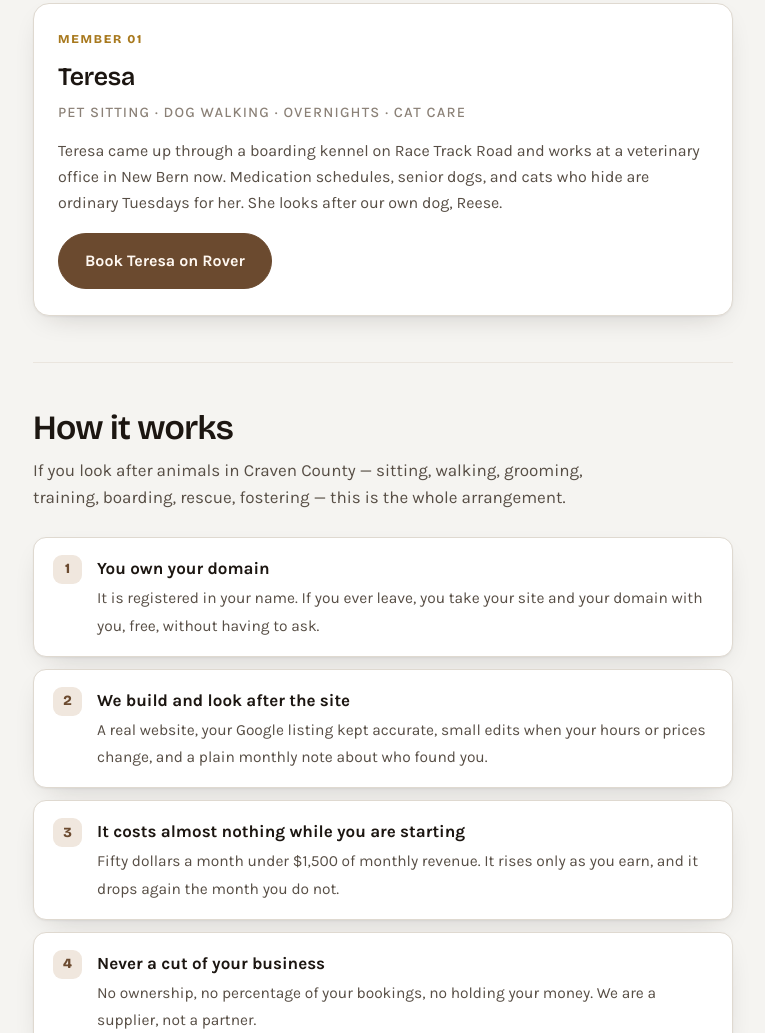
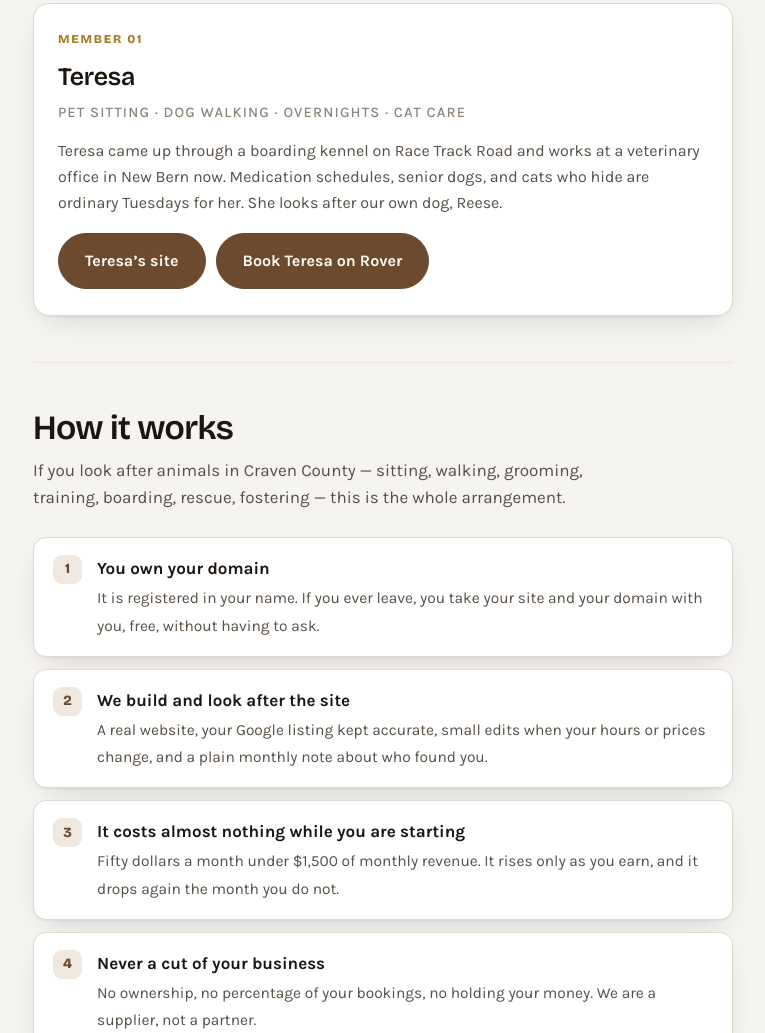
Before and after one commit to dhahn402/beartownpack, a plain HTML site: page docs/index.html in a window 1280 px wide. Shown: the part 973-2006 px from the top of the page, without its empty margins (257-1022 px from the left). Drawn offline with nearby package versions, Linux system fonts and the light colour scheme.

Commit message:
Link Member 01 to her actual site
The Pack page promises 'we build them a real website they own'. It was
only linking to Rover, which is somebody else's platform. Now it shows
the thing it claims to do.

Co-Authored-By: Claude Opus 5 (1M context) <noreply@anthropic.com>

```diff
--- a/docs/index.html
+++ b/docs/index.html
@@ -157,6 +157,7 @@ footer .verse{font-style:italic;margin-top:14px;display:block}
         office in New Bern now. Medication schedules, senior dogs, and cats who hide are ordinary
         Tuesdays for her. She looks after our own dog, Reese.</p>
       <div class="links">
+        <a class="btn" href="https://teresa.beartownpack.com" target="_blank" rel="noopener">Teresa&rsquo;s site</a>
         <a class="btn" href="https://www.rover.com/promos/teriso17036/?utm_medium=direct&amp;utm_campaign=977262825&amp;utm_content=ssp&amp;utm_source=sit-link&amp;utm_term=N0X1l1LN" target="_blank" rel="noopener">Book Teresa on Rover</a>
       </div>
     </div>
```
